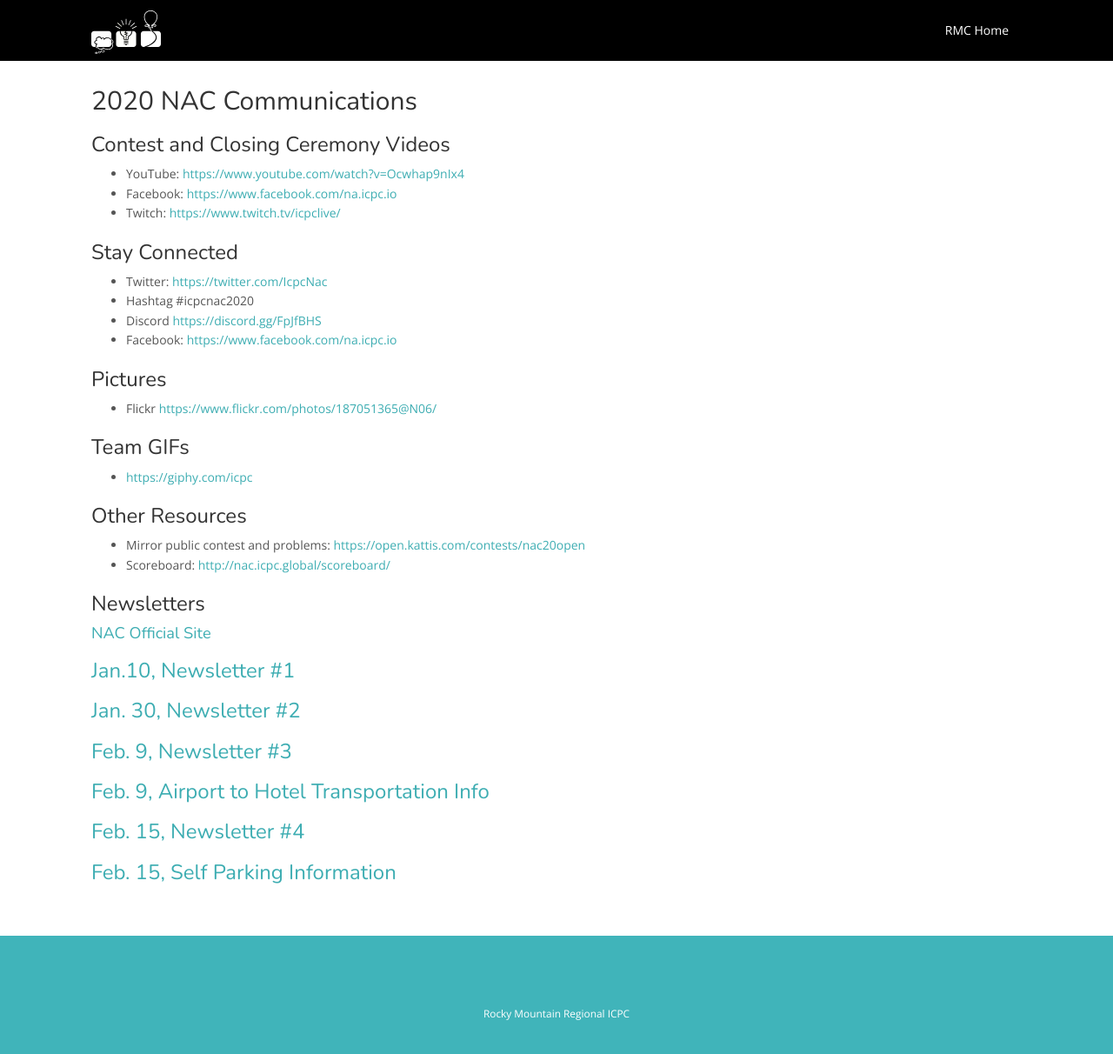
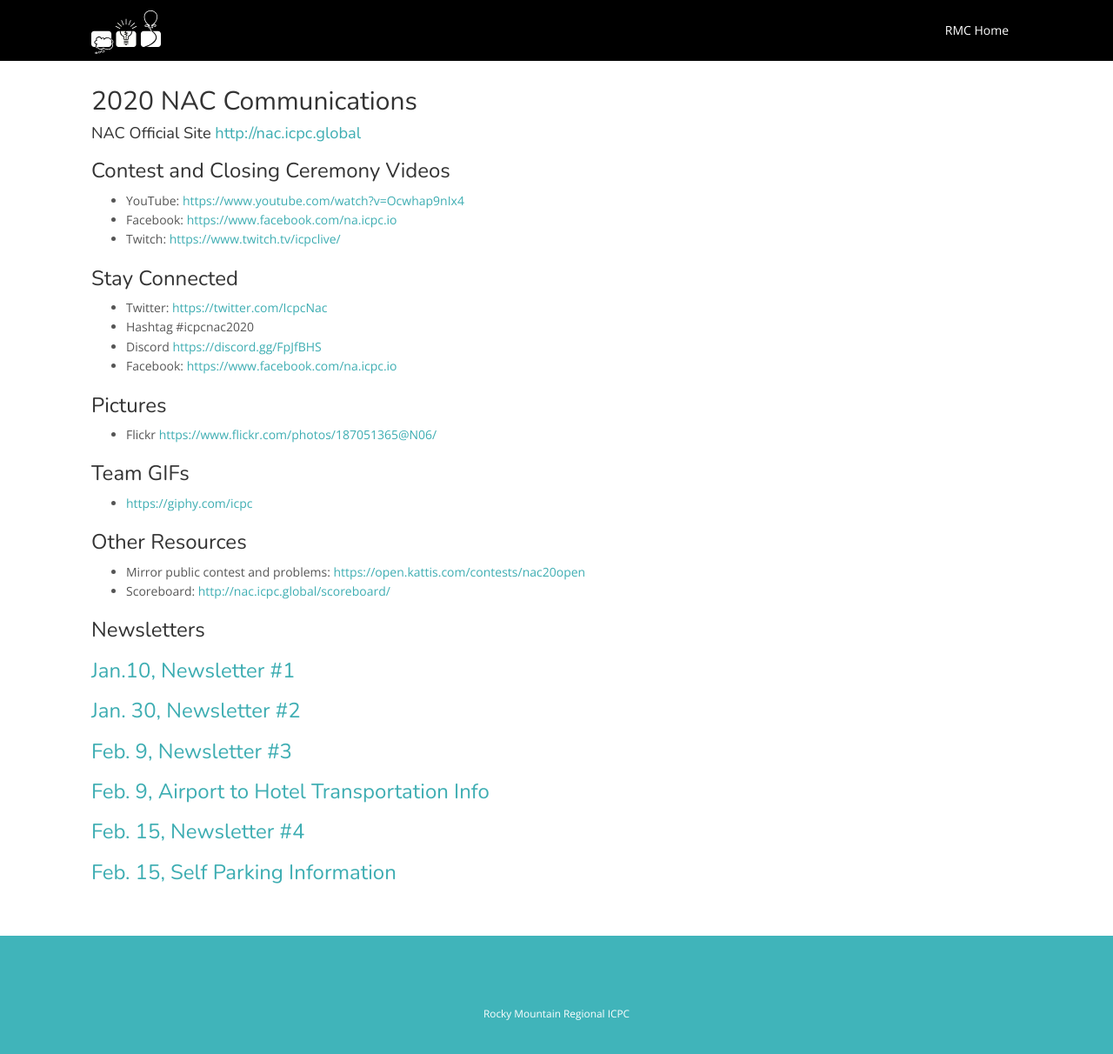
Before and after one commit to icpc/na-rocky-mountain-web, a Jekyll site: the page built from docs/nac_comms.md, in a window 1280 px wide and 1235 px high. Shown: the top 1212 px of the window at 87% size. Built offline with Jekyll 4.4.1, drawn with Linux system fonts in a browser that asks for light colours; nearby versions of some CDN libraries; some of the changed lines change nothing that is shown.

Commit message:
updated nac_comms

```diff
--- a/docs/nac_comms.md
+++ b/docs/nac_comms.md
@@ -4,6 +4,7 @@
 ---
 
 ## 2020 NAC Communications
+#### NAC Official Site [http://nac.icpc.global](http://nac.icpc.global)
 
 ### Contest and Closing Ceremony Videos
 - YouTube: [https://www.youtube.com/watch?v=Ocwhap9nIx4](https://www.youtube.com/watch?v=Ocwhap9nIx4)
@@ -29,8 +30,6 @@
 
 ### Newsletters
 
-#### [NAC Official Site](http://nac.icpc.global)
-
 ### [Jan.10, Newsletter #1](/nac/Jan10-Letter1.pdf)
 
 ### [Jan. 30, Newsletter #2](/nac/Jan30-Letter2.pdf)
```
